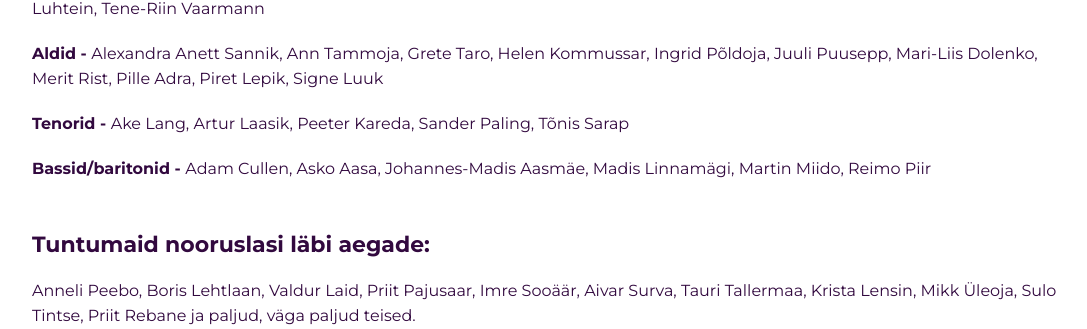
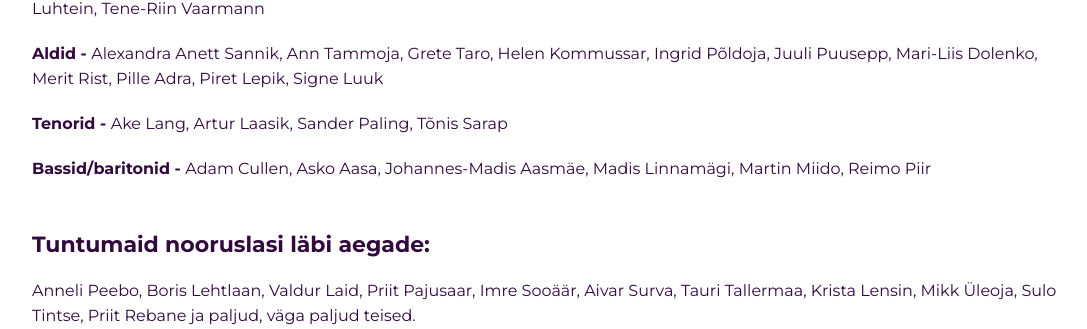
Before and after one commit to lepatriinukast/Noorus, a Node server app: page /koorist in a window 1280 px wide. Shown: the part 1782-2111 px from the top of the page, without its empty margins (178-1265 px from the left). Run offline with Node 20, Linux system fonts and the light colour scheme; some libraries are stand-ins or nearby versions.

Commit message:
change minor text

```diff
--- a/views/about-us.ejs
+++ b/views/about-us.ejs
@@ -58,7 +58,7 @@
           Vaarmann</p>
         <p class="paragraph--small paragraph--purple u-margin-bottom-big"><strong>Altos - </strong>Alexandra Anett Sannik, Ann Tammoja, Grete Taro, Helen Kommussar, Ingrid Põldoja, Juuli Puusepp, Mari-Liis Dolenko, Merit Rist, Pille Adra, Piret
           Lepik, Signe Luuk</p>
-        <p class="paragraph--small paragraph--purple u-margin-bottom-big"> <strong>Tenors - </strong>Ake Lang, Artur Laasik, Peeter Kareda, Sander Paling, Tõnis Sarap</p>
+        <p class="paragraph--small paragraph--purple u-margin-bottom-big"> <strong>Tenors - </strong>Ake Lang, Artur Laasik, Sander Paling, Tõnis Sarap</p>
         <p class="paragraph--small paragraph--purple u-margin-bottom-big"><strong>Basses/baritones - </strong>Adam Cullen, Asko Aasa, Johannes-Madis Aasmäe, Madis Linnamägi, Martin Miido, Reimo Piir</p>
       </div>
       <div class="section-liikmed__smaller-box">
--- a/views/koorist.ejs
+++ b/views/koorist.ejs
@@ -62,7 +62,7 @@
           Vaarmann</p>
         <p class="paragraph--small paragraph--purple u-margin-bottom-big"><strong>Aldid - </strong>Alexandra Anett Sannik, Ann Tammoja, Grete Taro, Helen Kommussar, Ingrid Põldoja, Juuli Puusepp, Mari-Liis Dolenko, Merit Rist, Pille Adra, Piret
           Lepik, Signe Luuk</p>
-        <p class="paragraph--small paragraph--purple u-margin-bottom-big"> <strong>Tenorid - </strong>Ake Lang, Artur Laasik, Peeter Kareda, Sander Paling, Tõnis Sarap</p>
+        <p class="paragraph--small paragraph--purple u-margin-bottom-big"> <strong>Tenorid - </strong>Ake Lang, Artur Laasik, Sander Paling, Tõnis Sarap</p>
         <p class="paragraph--small paragraph--purple u-margin-bottom-big"><strong>Bassid/baritonid - </strong>Adam Cullen, Asko Aasa, Johannes-Madis Aasmäe, Madis Linnamägi, Martin Miido, Reimo Piir</p>
       </div>
       <div class="section-liikmed__smaller-box">
```
